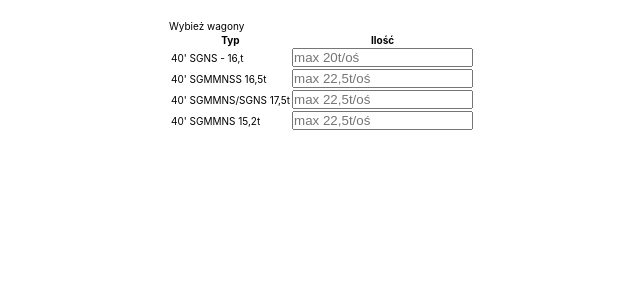
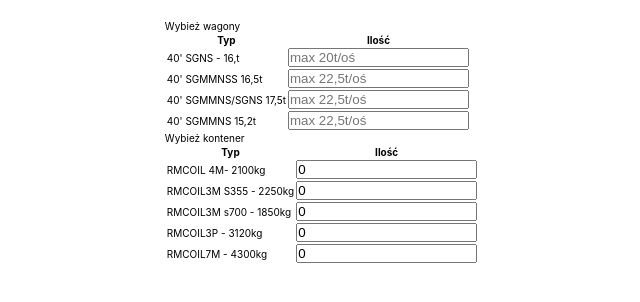
Before and after one commit to lubomskirafal/cargo-loading-optimizer, a React (Create React App) app: page / in a window 1280 px wide. Shown: the top 302 px of the page, without its empty margins (318-958 px from the left). Built offline with nearby package versions, Linux system fonts and the light colour scheme.

Commit message:
add container select

```diff
--- a/src/components/AddItemInput.js
+++ b/src/components/AddItemInput.js
@@ -2,6 +2,7 @@
 import React, {useState, useEffect} from 'react';
 
 import CardSelect from './CardSelect';
+import ContainerSelect from './ContainerSelect';
 import Button from './Button';
 
 const AddItemInput = props => {
@@ -51,6 +52,7 @@ const AddItemInput = props => {
 
           >
           <CardSelect />
+          <ContainerSelect />
         </form>
     );
 };
--- /dev/null
+++ b/src/components/ContainerSelect.js
@@ -0,0 +1,119 @@
+import React, {useState} from 'react';
+
+const ContainerSelect = props => {
+
+  const [useRMCOIL4M2100kgNumber, setRMCOIL4M2100kgNumber] = useState(0);
+  const handleSetRMCOIL4M2100kgNumber = e => setRMCOIL4M2100kgNumber(
+    e.target.value < 0 ? 0 : e.target.value
+    );
+
+  const [useRMCOIL3MS3552250kgNumber, setRMCOIL3MS3552250kgNumber] = useState(0);
+  const handleSetRMCOIL3MS3552250kgNumber = e => setRMCOIL3MS3552250kgNumber(
+    e.target.value < 0 ? 0 : e.target.value
+    );
+
+  const [useRMCOIL3Ms7001850kgNumber, setRMCOIL3Ms7001850kgNumber] = useState(0);
+  const handleSetRMCOIL3Ms7001850kgNumber = e => setRMCOIL3Ms7001850kgNumber(
+    e.target.value < 0 ? 0 : e.target.value
+    );
+
+  const [useRMCOIL3P3120kgNumber, setRMCOIL3P3120kgNumber] = useState(0);
+  const handleSetRMCOIL3P3120kgNumber = e => setRMCOIL3P3120kgNumber(
+    e.target.value < 0 ? 0 : e.target.value
+    );
+
+  const [useRMCOIL7M4300kgNumber, setRMCOIL7M4300kgNumber] = useState(0);
+  const handleSetRMCOIL7M4300kgNumber = e => setRMCOIL7M4300kgNumber(
+    e.target.value < 0 ? 0 : e.target.value
+    );
+
+    return (
+        <div className="card">
+            <p>Wybież kontener</p>
+
+            <table>
+              <tbody>
+
+                <tr>
+                    <th>Typ</th>
+                    <th>Ilość</th>
+                </tr>
+
+                <tr>
+                  <td>
+                    <label htmlFor="RMCOIL 4M - 2100kg">RMCOIL 4M- 2100kg</label>
+                  </td>
+                  <td>
+                    <input
+                      type="number"
+                      id="RMCOIL 4M - 2100kg"
+                      value={useRMCOIL4M2100kgNumber}
+                      onChange={handleSetRMCOIL4M2100kgNumber}
+                    />
+                  </td>
+                </tr>
+
+                <tr>
+                  <td>
+                    <label htmlFor="RMCOIL3M S355 - 2250kg">RMCOIL3M S355 - 2250kg</label>
+                  </td>
+                  <td>
+                  <input
+                    type="number"
+                    id="RMCOIL3M S355 - 2250kg"
+                    value={useRMCOIL3MS3552250kgNumber}
+                    onChange={handleSetRMCOIL3MS3552250kgNumber}
+                  />
+                  </td>
+                </tr>
+
+                <tr>
+                  <td>
+                    <label htmlFor="RMCOIL3M s700 - 1850kg">RMCOIL3M s700 - 1850kg</label>
+                  </td>
+                  <td>
+                    <input
+                      type="number"
+                      id="RMCOIL3M s700 - 1850kg"
+                      value={useRMCOIL3Ms7001850kgNumber}
+                      onChange={handleSetRMCOIL3Ms7001850kgNumber}
+                    />
+                  </td>
+                </tr>
+
+                <tr>
+                  <td>
+                    <label htmlFor="RMCOIL3P - 3120kg">RMCOIL3P - 3120kg</label>
+                  </td>
+                  <td>
+                    <input
+                      type="number"
+                      id="RMCOIL3P - 3120kg"
+                      value={useRMCOIL3P3120kgNumber}
+                      onChange={handleSetRMCOIL3P3120kgNumber}
+                    />
+                  </td>
+                </tr>
+
+                <tr>
+                  <td>
+                    <label htmlFor="RMCOIL7M - 4300kg">RMCOIL7M - 4300kg</label>
+                  </td>
+                  <td>
+                    <input
+                      type="number"
+                      id="RMCOIL7M - 4300kg"
+                      value={useRMCOIL7M4300kgNumber}
+                      onChange={handleSetRMCOIL7M4300kgNumber}
+                    />
+                  </td>
+                </tr>
+
+              </tbody>
+            </table>
+
+          </div>
+    );
+};
+
+export default ContainerSelect;
```
